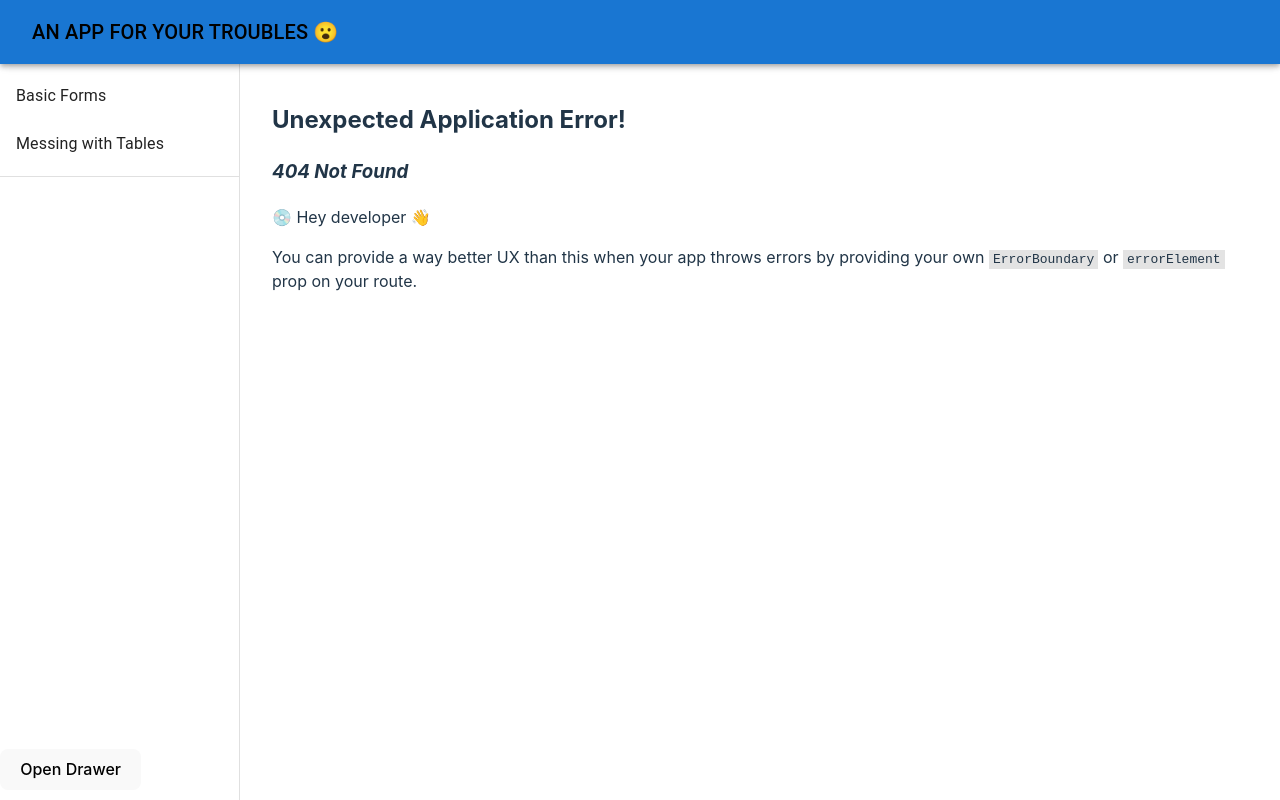
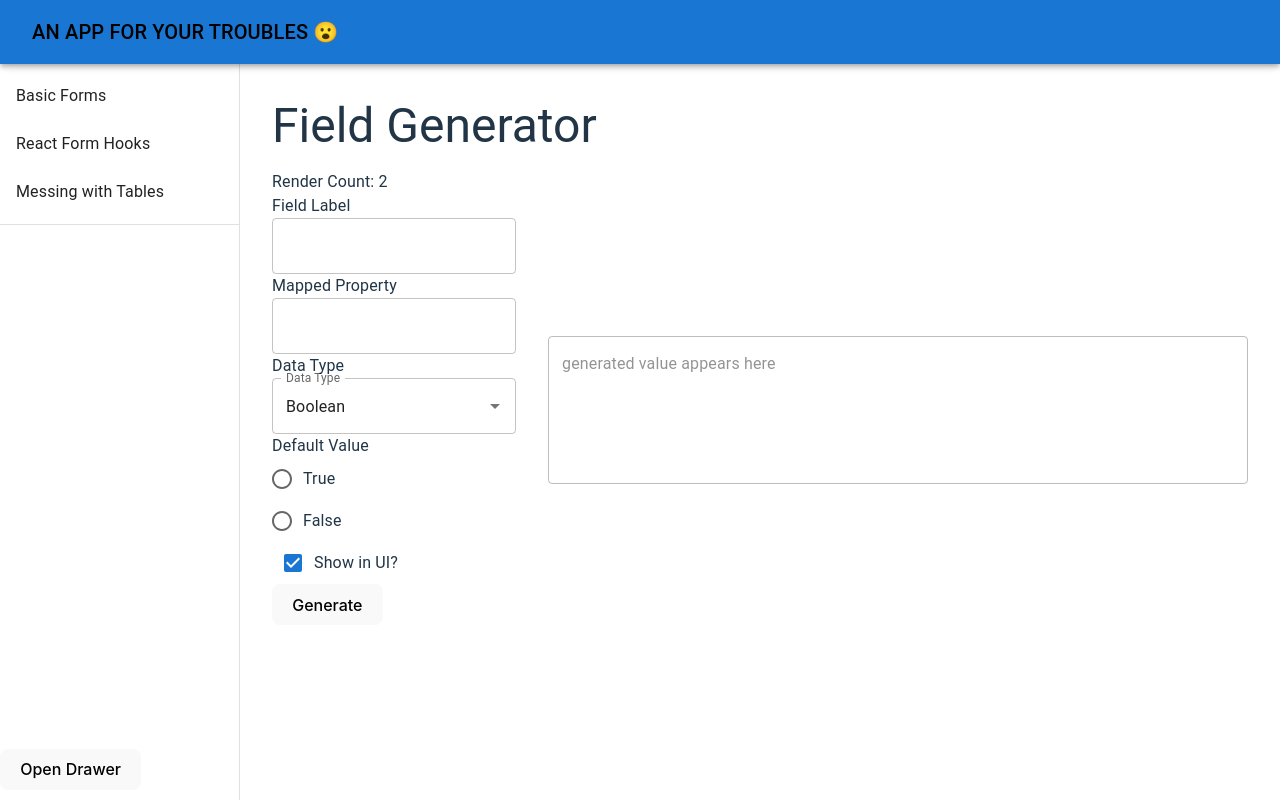
Before and after one commit to daze-dream/messing-with-useHookTs, a React (Vite) app: page /anForm in a window 1280 px wide. Before the commit this address had no page. Built offline with nearby package versions, Linux system fonts and the light colour scheme.

Commit message:
WIP react-form-hook + MUI

```diff
--- a/package.json
+++ b/package.json
@@ -12,17 +12,21 @@
   "dependencies": {
     "@emotion/react": "^11.11.1",
     "@emotion/styled": "^11.11.0",
+    "@mui/base": "^5.0.0-beta.40",
     "@mui/icons-material": "^5.15.15",
     "@mui/material": "^5.14.2",
     "@types/localforage": "^0.0.34",
     "@types/match-sorter": "^6.0.0",
+    "@types/react-datepicker": "^6.2.0",
     "@types/react-router-dom": "^5.3.3",
     "localforage": "^1.10.0",
     "match-sorter": "^6.3.1",
     "openapi-types": "^12.1.3",
     "openapi-typescript": "^6.5.5",
     "react": "^18.2.0",
+    "react-datepicker": "^7.1.0",
     "react-dom": "^18.2.0",
+    "react-hook-form": "^7.52.0",
     "react-router-dom": "^6.14.2",
     "usehooks-ts": "^2.9.1"
   },
--- /dev/null
+++ b/src/AnForm.tsx
@@ -0,0 +1,220 @@
+import { Checkbox, FormControlLabel, Radio, RadioGroup } from "@mui/material";
+import Autocomplete from "@mui/material/Autocomplete";
+import TextField from "@mui/material/TextField";
+import Typography from "@mui/material/Typography";
+import ReactDatePicker from "react-datepicker";
+
+import { Unstable_NumberInput as NumberInput } from "@mui/base/Unstable_NumberInput";
+import React from "react";
+import { useForm, SubmitHandler, Controller } from "react-hook-form";
+import "react-datepicker/dist/react-datepicker.css";
+
+let RENDER_COUNT = 0;
+
+export const validDataTypesArray = [
+  "string",
+  "boolean",
+  "object",
+  "number",
+  "date",
+] as const;
+export type ValidDataTypes = (typeof validDataTypesArray)[number];
+
+type Field = {
+  label: string;
+  name: string;
+  defaultValue: any;
+  dataType: ValidDataTypes;
+  queryId: string;
+  visibleInUI: boolean;
+};
+
+type FormInputs = Omit<Field, "dataType"> & {
+  dataType: { label: string; value: ValidDataTypes };
+};
+
+function BigForm() {
+  const [generatedField, setGeneratedField] = React.useState<Field | undefined>(
+    undefined
+  );
+  const formHook = useForm<FormInputs>({
+    mode: "onBlur",
+    defaultValues: {
+      dataType: { label: "Boolean", value: "boolean" },
+      visibleInUI: true,
+    },
+  });
+
+  const onSubmit: SubmitHandler<FormInputs> = (data) => {
+    setGeneratedField({ ...data, dataType: data.dataType.value });
+    console.log(data);
+  };
+
+  const options = validDataTypesArray.map((type) => {
+    return {
+      label: type.charAt(0).toUpperCase() + type.slice(1),
+      value: type,
+    };
+  });
+  const watchDataType = formHook.watch("dataType");
+  RENDER_COUNT++;
+  return (
+    <div>
+      <Typography sx={{ padding: "1rem 0rem" }} variant="h3">
+        Field Generator
+      </Typography>
+      <Typography>Render Count: {RENDER_COUNT}</Typography>
+      <div
+        style={{
+          display: "flex",
+          flexDirection: "row",
+          alignItems: "center",
+          gap: "2rem",
+        }}
+      >
+        <div>
+          <form
+            onSubmit={formHook.handleSubmit(onSubmit)}
+            onBlur={formHook.handleSubmit(onSubmit)}
+          >
+            <Typography>Field Label</Typography>
+            <Controller
+              name={"label"}
+              control={formHook.control}
+              render={(c) => {
+                return <TextField {...c.field} />;
+              }}
+            />
+            <Typography>Mapped Property</Typography>
+            <Controller
+              name={"name"}
+              control={formHook.control}
+              rules={{ required: true }}
+              render={(c) => {
+                return <TextField {...c.field} />;
+              }}
+            />
+            <Typography>Data Type</Typography>
+            <Controller
+              name="dataType"
+              //   defaultValue={{label: 'Boolean', value: 'boolean'}}
+              control={formHook.control}
+              render={(c) => {
+                return (
+                  <Autocomplete
+                    {...c.field}
+                    disableClearable
+                    isOptionEqualToValue={(o, v) => o.value === v.value}
+                    getOptionLabel={(option) => option.label}
+                    onChange={(_e, data) => {
+                      formHook.setValue("defaultValue", undefined);
+                      c.field.onChange(data);
+                    }}
+                    options={options}
+                    renderInput={(params) => (
+                      <TextField {...params} label="Data Type" />
+                    )}
+                  />
+                );
+              }}
+            />
+            <Typography>Default Value</Typography>
+            <Controller
+              name="defaultValue"
+              rules={{
+                validate: (value) => {
+                  console.log("validating");
+                  if (watchDataType.value === "object") {
+                    try {
+                      JSON.parse(value);
+                      return true;
+                    } catch (e) {
+                      console.log("bad json");
+                      return false;
+                    }
+                  }
+                  return true;
+                },
+              }}
+              control={formHook.control}
+              render={(c) => {
+                switch (watchDataType.value) {
+                  case "object":
+                  case "string":
+                    return <TextField {...c.field} />;
+
+                  case "number":
+                    // <input type="number"/>
+                    return <NumberInput {...c.field} />;
+                  case "boolean":
+                    return (
+                      <RadioGroup {...c.field} aria-label="true-false">
+                        <FormControlLabel
+                          value={true}
+                          control={<Radio />}
+                          label="True"
+                        />
+
+                        <FormControlLabel
+                          value={false}
+                          control={<Radio />}
+                          label="False"
+                        />
+                        {/* <FormControlLabel
+                          value={undefined}
+                          control={<Radio />}
+                          label="None"
+                        /> */}
+                      </RadioGroup>
+                    );
+                  case "date":
+                    return <ReactDatePicker {...c.field} />;
+                }
+              }}
+            />
+
+            <Controller
+              name="visibleInUI"
+              //   defaultValue={false}
+              control={formHook.control}
+              render={(c) => {
+                return (
+                  <div
+                    style={{
+                      display: "flex",
+                      flexDirection: "row",
+                      alignItems: "center",
+                    }}
+                  >
+                    <Checkbox {...c.field} checked={c.field.value} />
+                    <Typography>Show in UI?</Typography>
+                  </div>
+                );
+              }}
+            />
+            <button type="submit">Generate</button>
+          </form>
+        </div>
+        <div style={{}}>
+          <TextField
+            placeholder="generated value appears here"
+            fullWidth
+            sx={{
+              "& .MuiInputBase-input.Mui-disabled": {
+                WebkitTextFillColor: "#000000",
+              },
+              width: "700px",
+            }}
+            multiline={true}
+            disabled
+            rows={5}
+            value={generatedField ? JSON.stringify(generatedField) : undefined}
+            onChange={() => {}}
+          ></TextField>
+        </div>
+      </div>
+    </div>
+  );
+}
+
+export default BigForm;
--- a/src/App.tsx
+++ b/src/App.tsx
@@ -1,4 +1,4 @@
-import { useBoolean, useOnClickOutside } from "usehooks-ts";
+import { useBoolean } from "usehooks-ts";
 import "./App.css";
 import {
   AppBar,
@@ -78,7 +78,13 @@ function App() {
                     <ListItemText primary={"Basic Forms"} />
                   </ListItemButton>
                 </ListItem>
-
+                <ListItem disablePadding>
+                  <ListItemButton
+                    onClick={() => router.navigate("/anForm")}
+                  >
+                    <ListItemText primary={"React Form Hooks"} />
+                  </ListItemButton>
+                </ListItem>
                 <ListItem disablePadding>
                   <ListItemButton
                     onClick={() => router.navigate("/table_crap")}
--- a/src/CustomDrawer.tsx
+++ b/src/CustomDrawer.tsx
@@ -16,7 +16,7 @@ function CustomDrawer({
   }, [isOpen])
 
   const handleClickOutside = (e: any) => {
-    console.log(`sheeshzz ${e.target.id}`, e);
+    // console.log(`sheeshzz ${e.target.id}`, e);
     if (e.target.id !== "drawer-toggle") {
       onClose();
     }
--- a/src/routes.tsx
+++ b/src/routes.tsx
@@ -3,11 +3,16 @@ import { TableWithDynamicRowSpan } from "./TableWithDynamicRowSpan";
 import { mockData } from "./data/CourseSequence";
 import ClippedDrawer from "./temp";
 import { ComplexForm } from "./tryingReducers";
+import BigForm from "./AnForm";
 
 const router = createBrowserRouter([
   {
     path: "/basic_forms",
     element: <ComplexForm />,
+  },
+  {
+    path: "/anForm",
+    element: <BigForm />,
   },
   {
     path: "/",
```
Also changed, not shown: 1 other file (tests, documents, lock files or other folders).
